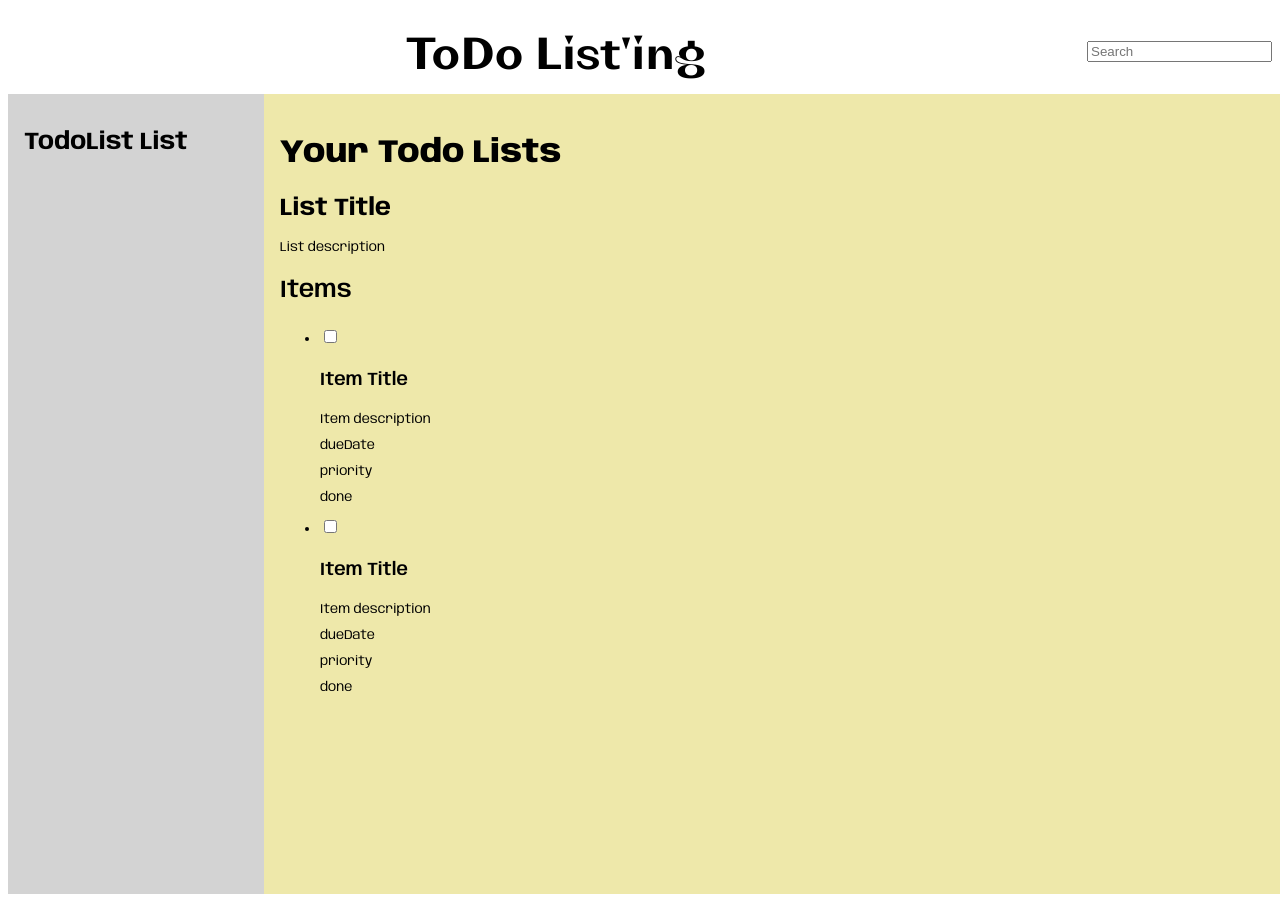
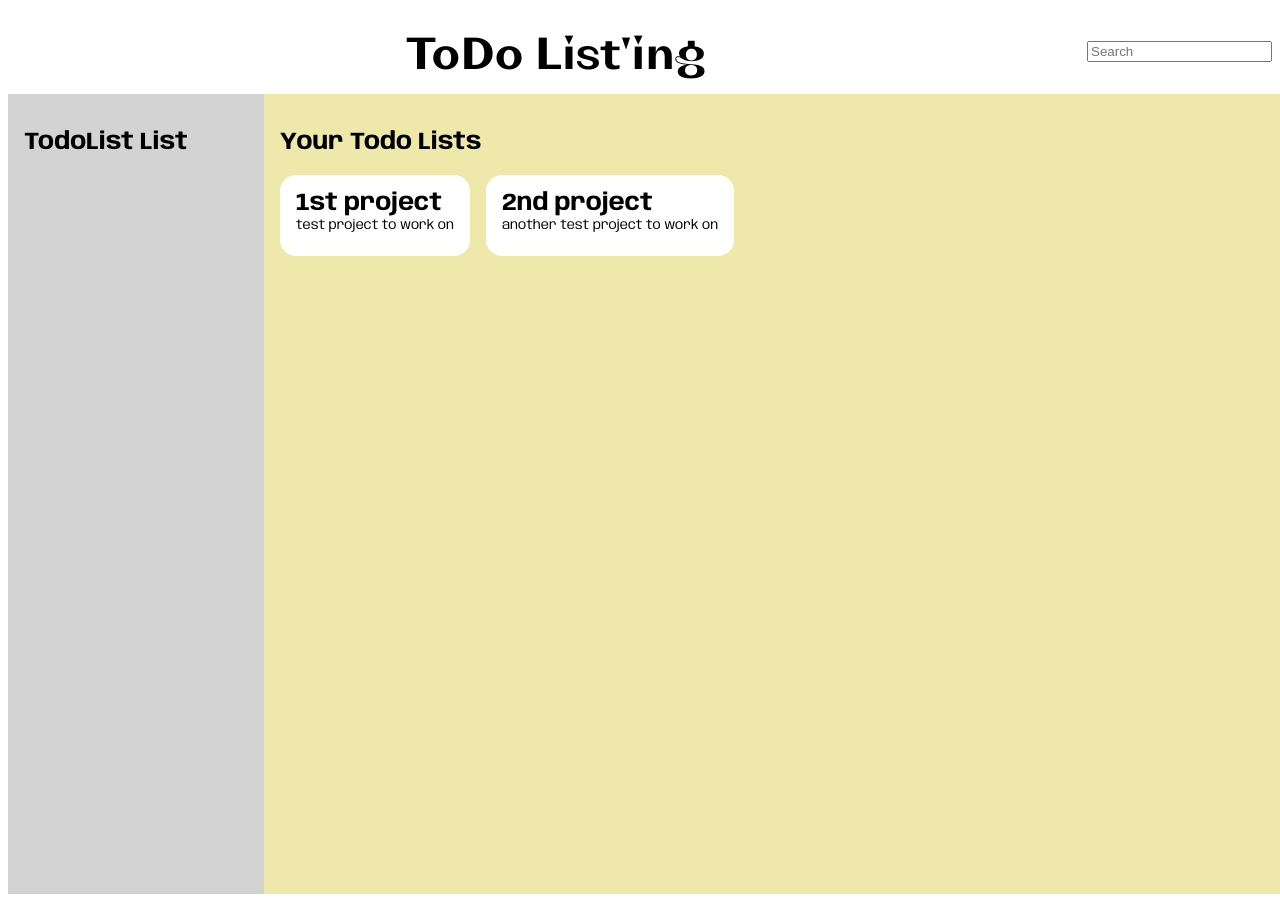
Before and after one commit to jbk2/todo-list-js, a website built with webpack: page src/views/template.html in a window 1280 px wide. Built offline with nearby package versions, Linux system fonts and the light colour scheme.

Commit message:
Write todoList Html and display in UI
- Write and style List & Item html in partials
- write #buildTodoList thml template populating function - which
  populates from a TodoList object built from localStorage
- write displayTodoLists function
- yet to populate the TodoList html with TodoItems

```diff
--- a/src/assets/stylesheets/styles.css
+++ b/src/assets/stylesheets/styles.css
@@ -27,6 +27,11 @@ h3 {
 h4 {
   font-variation-settings: 'wght' 600, 'wdth' 100, 'ital' 0;
   font-size: large;
+}
+
+h5 {
+  font-variation-settings: 'wght' 550, 'wdth' 100, 'ital' 0;
+  font-size: medium;
 }
 
 p {
@@ -79,3 +84,74 @@ main {
   background-color: palegoldenrod;
   padding: 1rem;
 }
+
+/* ########################### Todo Lists ##################################### */
+
+#todo-lists-container {
+  display: flex;
+  gap: 1rem;
+}
+
+.todo-list-card {
+  background-color: white;
+  padding: 1rem;
+  border-radius: 1rem;
+  max-width: 16rem;
+  max-height: 30rem;
+}
+
+.todo-list-card > p,
+.todo-list-card > h1,
+.todo-list-card > h2,
+.todo-list-card > h3,
+.todo-list-card > h4,
+.todo-list-card > h5 {
+  margin: 0;
+  display: inline-block;
+}
+
+/* must js detect over flow and if so add pointer and add */
+/* ::after element with full content */
+.todo-list-card > p {
+  margin-top: 0.2rem;
+  display: -webkit-box;
+  -webkit-box-orient: vertical;
+  overflow: hidden;
+  text-overflow: ellipsis;
+  -webkit-line-clamp: 3;
+}
+
+ul.todo-items-container {
+  margin: 0;
+  margin-top: 0.5rem;
+  padding: 0;
+}
+
+li.todo-item {
+  display: flex;
+  width: 100%;
+  align-items: center;
+  list-style: none;
+  padding: 0.3rem;
+}
+
+li.todo-item > input,
+li.todo-item > p {
+  margin: 0;
+  padding: 0;
+}
+
+li.todo-item > label {
+  flex-grow: 1;
+  white-space: nowrap;
+  overflow: hidden;
+  text-overflow: ellipsis;
+  margin-left: 0.4rem;
+}
+
+p.due-date {
+  margin-left: auto;
+  padding-left: 0.2rem;
+  text-align: right;
+  color: grey;
+}
--- a/src/index.js
+++ b/src/index.js
@@ -31,17 +31,51 @@ function saveTodoList(newTodoList) {
   localStorage.setItem(`${newTodoList.getUid()}`, JSON.stringify(newTodoList.toJSON()));
 }
 
+function deleteTodoList() {
+  // delete from todoListUIDs
+  // delete from localStorage
+}
+
+function buildTodoList(listObject) {
+  console.log('heres the list passed into build list', listObject);
+  let listObjectData = {
+    uid: listObject.getUid(),
+    title: listObject.getTitle(),
+    description: listObject.getDescription()
+  }
+  let populatedList = todoListTemplate
+
+  Object.keys(listObjectData).forEach((key) => {
+    const regex = new RegExp(`{{${key}}}`, 'g')
+    populatedList = populatedList.replace(regex, listObjectData[key])
+  })
+
+  return populatedList
+}
+
 function displayTodoLists() {
+  const listsContainer = document.getElementById('todo-lists-container')
 
+  todoListUids.forEach((uid) => {
+    const listObject = TodoList.fromJSON(JSON.parse(localStorage.getItem(uid)));
+    listsContainer.insertAdjacentHTML('beforeend', buildTodoList(listObject));
+  });
 }
 
 
 // SCRIPT:
 const tdl1 = createTodoList('1st project', 'test project to work on');
-console.log('new todo tdl1', tdl1);
+tdl1.addTodoItem("Eggs", "basdf", "2025-12-31", false, false);
+tdl1.addTodoItem("Bacon", "basdf", "2025-11-27", false, false);
 
-console.log('adding todo item next')
-tdl1.addTodoItem("Eggs", "basdf", "2025-12-31", false, false);
-console.log('tdl1 with a new todoItem', tdl1);
-console.log("tdl1's UID", tdl1.getUid());
-console.log("tdl1's first item's UID", tdl1.getFirstTodoItem().getParentListUid());
+const tdl2 = createTodoList('2nd project', 'another test project to work on');
+tdl2.addTodoItem("Corn flakes", "basdf", "2025-11-27", false, false);
+tdl2.addTodoItem("Milk", "basdf", "2025-11-27", false, false);
+// console.log('new todo tdl2', tdl2);
+
+
+// console.log("tdl1's UID", tdl1.getUid());
+// console.log("tdl1's first item's UID", tdl1.getFirstTodoItem().getParentListUid());
+
+console.log('now to display the todolist in the ui')
+displayTodoLists();
--- a/src/todo-list.js
+++ b/src/todo-list.js
@@ -14,8 +14,8 @@ class TodoList {
     this.setUid(uid);
   }
 
-  setCreationDate() {
-    this.#creationDate = new Date();
+  setCreationDate(creationDate = new Date()) {
+    this.#creationDate = creationDate;
   }
 
   getCreationDate() {
@@ -80,16 +80,20 @@ class TodoList {
       creationDate: this.#creationDate.toISOString(),
       title: this.#title,
       description: this.#description,
+      uid: this.#uid,
       todoItems: this.#todoItems.map(item => item.toJSON()),
     }
   }
 
   static fromJSON(json) {
-    return new TodoList(
+    let todo = new TodoList(
       json.title,
       json.description,
       json.todoItems.map(item => TodoItem.fromJSON(item))
     );
+    todo.setUid(json.uid), todo.setCreationDate(new Date(json.creationDate))
+
+    return todo;
   }
 }
 
--- a/src/views/partials/_todo-item.html
+++ b/src/views/partials/_todo-item.html
@@ -0,0 +1,5 @@
+<li class="todo-item">
+  <input type="checkbox" id="{{title}}" {{checked}}>
+  <label for="{{title}}">{{title}}</label>
+  <p class="due-date">{{dueDate}}</p>
+</li>
--- a/src/views/partials/_todo-list.html
+++ b/src/views/partials/_todo-list.html
@@ -0,0 +1,7 @@
+<section class="todo-list-card" data-list-uid="{{uid}}">
+  <h2>{{title}}</h2>
+  <p>{{description}}</p>
+  <ul class="todo-items-container">
+
+  </ul>
+</section>
--- a/src/views/template.html
+++ b/src/views/template.html
@@ -18,30 +18,12 @@
         <h2>TodoList List</h2>
       </section>
       <section id="content">
-        <h1 id="content-title">Your Todo Lists</h1>
+        <h2 id="content-title">Your Todo Lists</h2>
 
-        <section class="card">
-          <h2>List Title</h2>
-          <p>List description</p>
-          <h3>Items</h3>
-          <ul>
-            <li>
-              <input type="checkbox">
-              <h4>Item Title</h4>
-              <p>Item description</p>
-              <p>dueDate</p>
-              <p>priority</p>
-              <p>done</p>
-            </li>
-            <li>
-              <input type="checkbox">
-              <h4>Item Title</h4>
-              <p>Item description</p>
-              <p>dueDate</p>
-              <p>priority</p>
-              <p>done</p>
-            </li>
-          </ul>
+        <section id="todo-lists-container">
+
+
+
         </section>
 
       </section>
```
